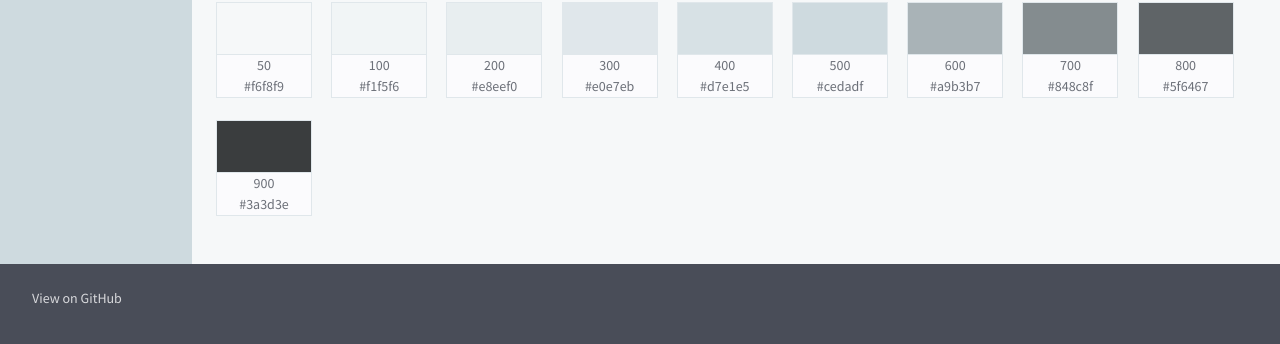
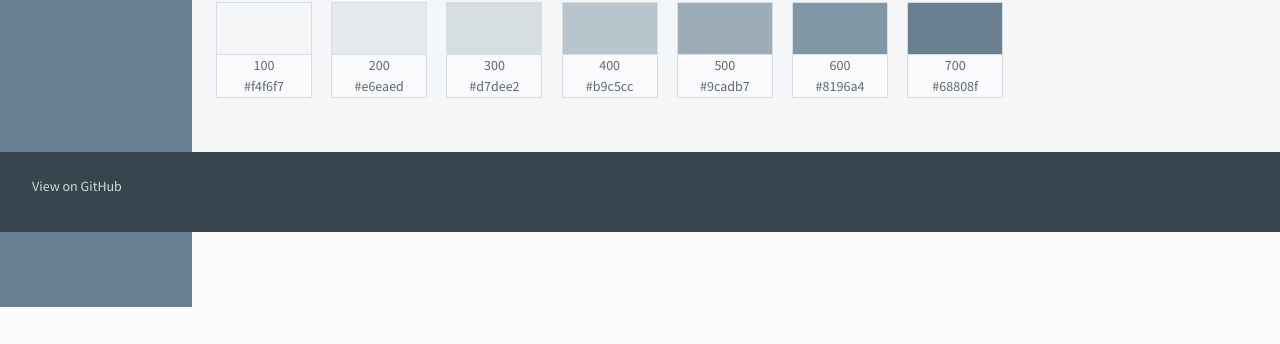
Before and after one commit to mranenko/design-system-boilerplate-2021, a website: page demo/colors.html in a window 1280 px wide. Shown: the part 605-949 px from the top of the page. After the commit the page ends 837 px from the top, so only its background shows below. Drawn offline with Linux system fonts and the light colour scheme; a web font is replaced by a local one.

Commit message:
Updated neutral colors

```diff
--- a/demo/colors.html
+++ b/demo/colors.html
@@ -41,7 +41,6 @@
 
     <h2 class="subtitle">Neutral levels</h2>
     <ul class="color-list">
-      <li class="color color-neutral-50"></li>
       <li class="color color-neutral-100"></li>
       <li class="color color-neutral-200"></li>
       <li class="color color-neutral-300"></li>
@@ -49,8 +48,6 @@
       <li class="color color-neutral-500"></li>
       <li class="color color-neutral-600"></li>
       <li class="color color-neutral-700"></li>
-      <li class="color color-neutral-800"></li>
-      <li class="color color-neutral-900"></li>
     </ul>
   </main>
 
--- a/styles/base/_colors.scss
+++ b/styles/base/_colors.scss
@@ -1,26 +1,6 @@
 /*
   color functions + mixins
 */
-
-@function shade($color, $percentage) {
-  @return mix(black, $color, $percentage);
-}
-
-@function tint($color, $percentage) {
-  @return mix(white, $color, $percentage);
-}
-
-@function color-level($color, $level: 500, $color-interval: 18%) {
-  @if ($level < 500) {
-    $-color-percentage: $color-interval * ((500 - $level) / 100);
-    @return tint($color, $-color-percentage);
-  } @else if ($level > 500) {
-    $-color-percentage: $color-interval * (($level - 500) / 100);
-    @return shade($color, $-color-percentage);
-  } @else {
-    @return $color;
-  }
-}
 
 @function contrast($color, $dark: color(text, dark), $light: color(text, light)) {
   @if (lightness($color) > 67) {
@@ -39,8 +19,8 @@
 /* primary + neutral colors */
 $-meadow: #3e9d9d;
 $-cloud: #fbfbfd;
-$-pebble: #494d58;
-$-storm: #cedadf;
+$-pebble: #37454e;
+$-storm: #68808f;
 
 /* auxilliary colours */
 $-grass: #69bda3;
@@ -62,16 +42,13 @@ $colors: (
   warning: $-peach,
 
   neutrals: (
-    50: color-level($-storm, 50),
-    100: color-level($-storm, 100),
-    200: color-level($-storm, 200),
-    300: color-level($-storm, 300),
-    400: color-level($-storm, 400),
-    500: color-level($-storm, 500),
-    600: color-level($-storm, 600),
-    700: color-level($-storm, 700),
-    800: color-level($-storm, 800),
-    900: color-level($-storm, 900),
+    100: lighten($-storm, 48),
+    200: lighten($-storm, 43),
+    300: lighten($-storm, 38),
+    400: lighten($-storm, 28),
+    500: lighten($-storm, 18),
+    600: lighten($-storm, 9),
+    700: $-storm,
   ),
 );
 
--- a/styles/layouts/_main.scss
+++ b/styles/layouts/_main.scss
@@ -1,4 +1,4 @@
-$-main-background: color(neutral, 50);
+$-main-background: color(neutral, 100);
 
 .main {
   @include contrast(
```
Also changed, not shown: styles/boilerplate.css.
